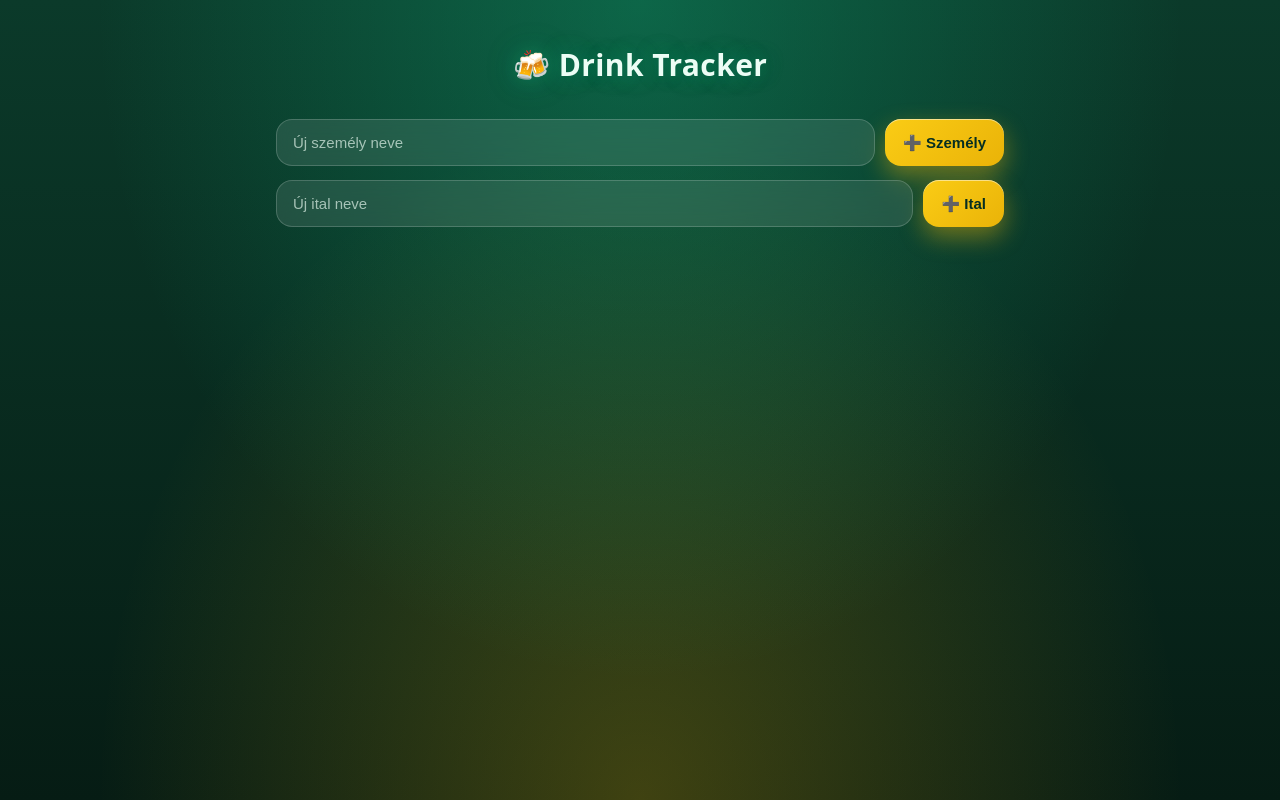
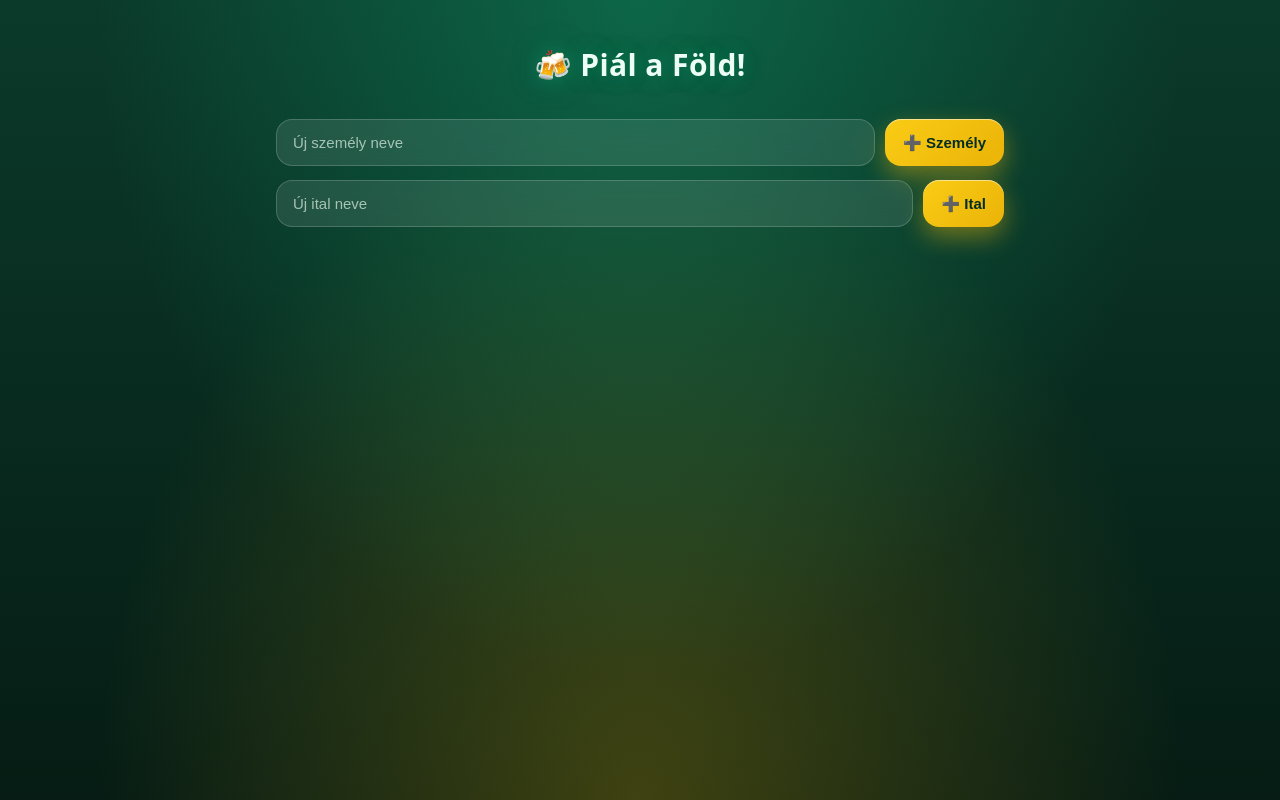
Before and after one commit to botsee/drinktracker, a plain HTML site: page index.html in a window 1280 px wide. Drawn offline with Linux system fonts and the light colour scheme; no server answers.

Commit message:
drinkxmas

```diff
--- a/index.html
+++ b/index.html
@@ -19,7 +19,7 @@
 <body>
 
   <header>
-    <h1>🍻 Drink Tracker</h1>
+    <h1>🍻 Piál a Föld!</h1>
   </header>
 
   <section class="controls">
```
